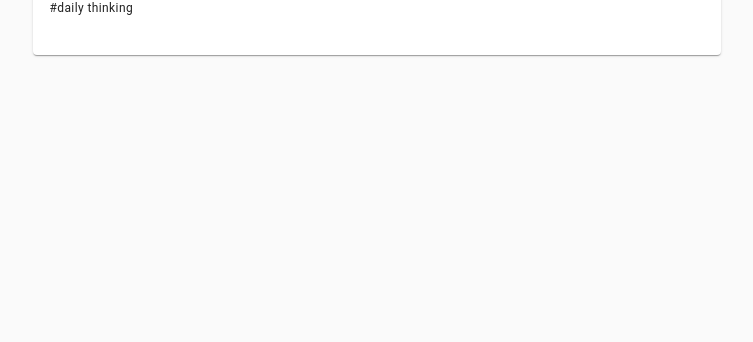
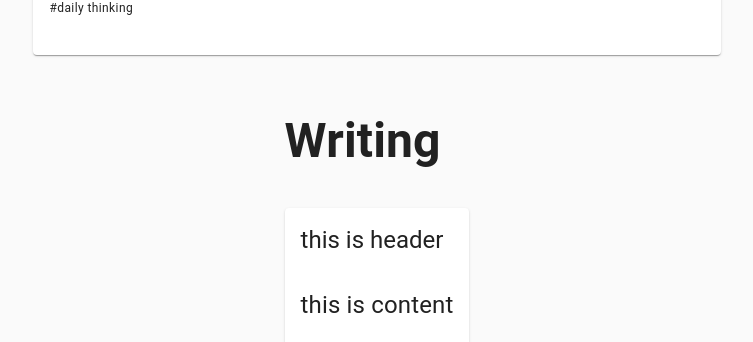
Before and after one commit to lyquita/Blog_v2.0, a Next.js app in the folder my-blog/: page / in a window 1280 px wide. Shown: the part 2702-3044 px from the top of the page, without its empty margins (263-1016 px from the left). Before the commit the page ends 2777 px from the top, so only its background shows below. Built offline with nearby package versions, Linux system fonts and the light colour scheme.

Commit message:
add writing

```diff
--- a/my-blog/pages/index.js
+++ b/my-blog/pages/index.js
@@ -4,6 +4,7 @@ import Navigation from "../src/common/Navigation"
 import MoodIndicator from "../src/components/MoodIndicator";
 import RandomFacts from "../src/components/RandomFacts/RandomFacts";
 import WhatIAmThinking from "../src/components/WhatIAmThinking/WhatIAmThinking";
+import Writing from "../src/components/Writing/Writing";
 
 export default function Home() {
   return (
@@ -22,6 +23,10 @@ export default function Home() {
       <div className={styles.whatIThink}>
         <WhatIAmThinking />
       </div>
+      <div className={styles.Writing}>
+        <h1>Writing</h1>
+        <Writing />
+      </div>
     </div>
   );
 }
--- /dev/null
+++ b/my-blog/src/components/Writing/SinglePost.js
@@ -0,0 +1,28 @@
+import React from 'react';
+import Card from "@material-ui/core/Card";
+import CardContent from "@material-ui/core/CardContent";
+import CardHeader from "@material-ui/core/CardHeader";
+import Typography from "@material-ui/core/Typography";
+import { makeStyles } from "@material-ui/core/styles";
+
+
+
+const useStyles = makeStyles((theme)=>({
+    root:{
+    }
+}))
+
+export default function SinglePost() {
+    const classes = useStyles();
+    return (
+        <div className={classes.root}>
+            <Card>
+            <CardHeader title="this is header" />
+
+            <CardContent>
+                this is content
+            </CardContent>
+            </Card>
+        </div>
+    )
+}
--- /dev/null
+++ b/my-blog/src/components/Writing/Writing.js
@@ -0,0 +1,10 @@
+import React from 'react';
+import SinglePost from "./SinglePost"
+
+export default function Writing() {
+    return (
+        <div>
+            <SinglePost />
+        </div>
+    )
+}
```
